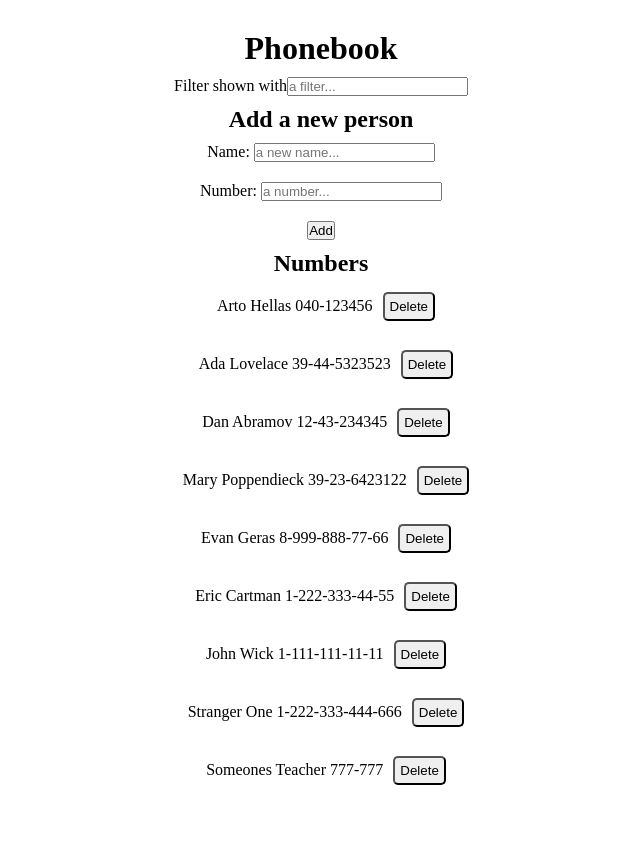
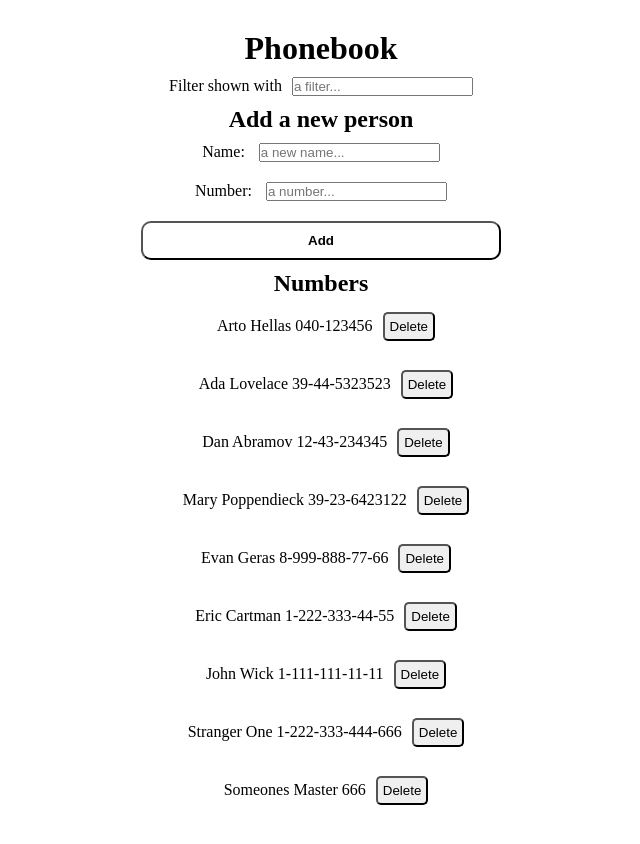
Before and after one commit to Twofold-One/fullstack-open-p2, a React (Create React App) app: page / in a window 1280 px wide. Shown: the top 844 px of the page, without its empty margins (319-959 px from the left). Built offline with nearby package versions, Linux system fonts and the light colour scheme; data requests are answered from the project's data file.

Commit message:
part 2 is ready

```diff
--- a/db.json
+++ b/db.json
@@ -41,8 +41,8 @@
       "id": 8
     },
     {
-      "name": "Someones Teacher",
-      "number": "777-777",
+      "name": "Someones Master",
+      "number": "666",
       "id": 9
     }
   ]
--- a/src/App.css
+++ b/src/App.css
@@ -24,6 +24,15 @@ button {
     cursor: pointer;
 }
 
+input {
+    margin-left: 10px;
+}
+
+input:hover {
+    box-shadow: 1px 1px 10px rgb(218, 218, 218);
+    border: 2px solid grey;
+}
+
 /* phonebook app */
 .persons {
     display: flex;
@@ -43,6 +52,36 @@ button {
     transform: scale(1.1);
 }
 
+.notification {
+    background-color: rgb(20, 68, 20);
+    border: 1px solid lightgreen;
+    border-radius: 10px;
+    color: white;
+    box-shadow: 1px 1px 10px green;
+}
+
+.notification.error {
+    background-color: rgb(172, 81, 81);
+    border: 1px solid red;
+    box-shadow: 1px 1px 10px red;
+}
+
+.add-btn {
+    padding: 10px;
+    width: 30%;
+    font-weight: bold;
+    background-color: white;
+    border-radius: 10px;
+}
+
+.add-btn:hover {
+    background-color: lightgrey;
+}
+
+.add-btn:active {
+    transform: scale(0.9);
+}
+
 /* flags app */
 .country-element {
     display: flex;
--- a/src/Phonebook/Phonebook.tsx
+++ b/src/Phonebook/Phonebook.tsx
@@ -3,6 +3,7 @@ import Filter from './components/Filter';
 import PersonForm from './components/PersonForm';
 import Persons from './components/Persons';
 import personsService from './services/persons';
+import Notification from './components/Notification';
 
 const Phonebook = () => {
     const [persons, setPersons] = useState<
@@ -11,6 +12,7 @@ const Phonebook = () => {
     const [newName, setNewName] = useState('');
     const [newNumber, setNewNumber] = useState('');
     const [newNameFilter, setNewNameFilter] = useState('');
+    const [notification, setNotification] = useState<string | null>(null);
 
     useEffect(() => {
         personsService.getAll().then((initialPersons) => {
@@ -67,7 +69,21 @@ const Phonebook = () => {
                             : returnedPerson
                     )
                 )
-            );
+            )
+            .catch((error) => {
+                setNotification(
+                    `Information of ${personWithChangedNumber.name} has already been removed from server`
+                );
+                setTimeout(() => {
+                    setNotification(null);
+                }, 3000);
+            });
+        setNotification(
+            `${personWithChangedNumber.name} number was changed to ${personWithChangedNumber.number}`
+        );
+        setTimeout(() => {
+            setNotification(null);
+        }, 3000);
     };
 
     const addName = (event: React.FormEvent) => {
@@ -94,6 +110,10 @@ const Phonebook = () => {
         } else {
             personsService.create(personObject).then((returnedPerson) => {
                 setPersons(persons.concat(returnedPerson));
+                setNotification(`Added ${personObject.name}`);
+                setTimeout(() => {
+                    setNotification(null);
+                }, 3000);
             });
         }
 
@@ -135,6 +155,7 @@ const Phonebook = () => {
     return (
         <div>
             <h1>Phonebook</h1>
+            <Notification message={notification} />
             <Filter
                 newNameFilter={newNameFilter}
                 handleNameFilterInputChange={handleNameFilterInputChange}
--- /dev/null
+++ b/src/Phonebook/components/Notification.tsx
@@ -0,0 +1,14 @@
+import React from 'react';
+
+interface NotificationProps {
+    message: string | null;
+}
+
+const Notification = ({ message }: NotificationProps) => {
+    if (message === null) {
+        return null;
+    }
+    return <div className="notification">{message}</div>;
+};
+
+export default Notification;
--- a/src/Phonebook/components/PersonForm.tsx
+++ b/src/Phonebook/components/PersonForm.tsx
@@ -34,7 +34,9 @@ const PersonForm = ({
                 />
             </div>
             <div>
-                <button type="submit">Add</button>
+                <button className="add-btn" type="submit">
+                    Add
+                </button>
             </div>
         </form>
     );
```
